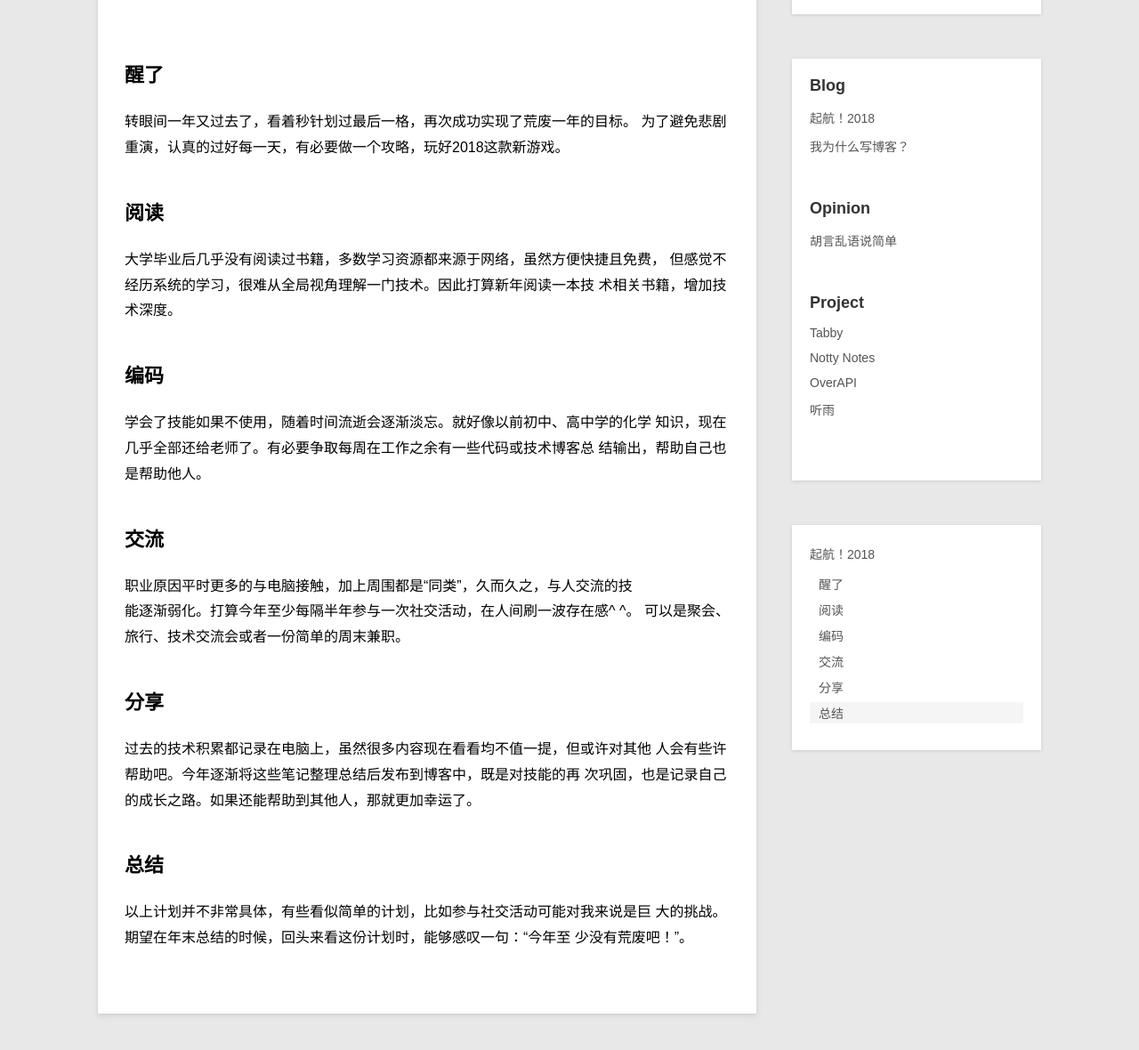
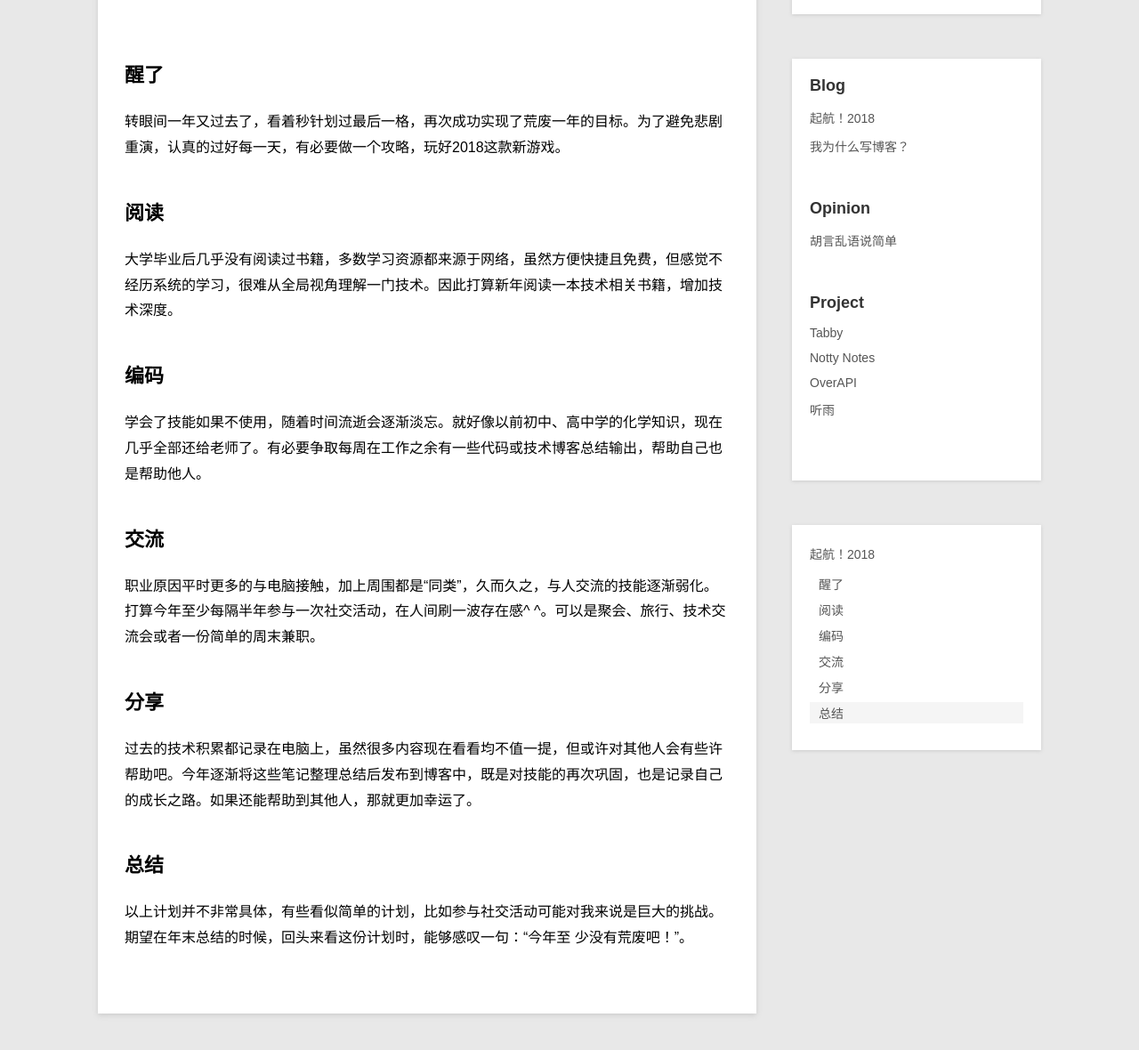
Before and after one commit to Nh-touch/Nh-touch.github.io, a Jekyll site: the page built from _posts/blog/2018-1-1-new-year.md, in a window 1280 px wide, cut to the strip 189-1408 px from the top of the page. Shown: the top 1180 px of the strip at 89% size. Built offline with Jekyll 4.4.1, drawn with Linux system fonts in a browser that asks for light colours; Markdown is read by kramdown in place of the engine named in the settings.

```diff
--- a/_posts/blog/2018-1-1-new-year.md
+++ b/_posts/blog/2018-1-1-new-year.md
@@ -5,32 +5,22 @@ description: 2018年新年展望与大致规划
 category: blog
 ---
 ## 醒了
-转眼间一年又过去了，看着秒针划过最后一格，再次成功实现了荒废一年的目标。
-为了避免悲剧重演，认真的过好每一天，有必要做一个攻略，玩好2018这款新游戏。
+转眼间一年又过去了，看着秒针划过最后一格，再次成功实现了荒废一年的目标。为了避免悲剧重演，认真的过好每一天，有必要做一个攻略，玩好2018这款新游戏。
 
 ## 阅读
-大学毕业后几乎没有阅读过书籍，多数学习资源都来源于网络，虽然方便快捷且免费，
-但感觉不经历系统的学习，很难从全局视角理解一门技术。因此打算新年阅读一本技
-术相关书籍，增加技术深度。
+大学毕业后几乎没有阅读过书籍，多数学习资源都来源于网络，虽然方便快捷且免费，但感觉不经历系统的学习，很难从全局视角理解一门技术。因此打算新年阅读一本技术相关书籍，增加技术深度。
 
 ## 编码
-学会了技能如果不使用，随着时间流逝会逐渐淡忘。就好像以前初中、高中学的化学
-知识，现在几乎全部还给老师了。有必要争取每周在工作之余有一些代码或技术博客总
-结输出，帮助自己也是帮助他人。
+学会了技能如果不使用，随着时间流逝会逐渐淡忘。就好像以前初中、高中学的化学知识，现在几乎全部还给老师了。有必要争取每周在工作之余有一些代码或技术博客总结输出，帮助自己也是帮助他人。
 
 ## 交流
-职业原因平时更多的与电脑接触，加上周围都是“同类”，久而久之，与人交流的技
-能逐渐弱化。打算今年至少每隔半年参与一次社交活动，在人间刷一波存在感^ ^。
-可以是聚会、旅行、技术交流会或者一份简单的周末兼职。
+职业原因平时更多的与电脑接触，加上周围都是“同类”，久而久之，与人交流的技能逐渐弱化。打算今年至少每隔半年参与一次社交活动，在人间刷一波存在感^ ^。可以是聚会、旅行、技术交流会或者一份简单的周末兼职。
 
 ## 分享
-过去的技术积累都记录在电脑上，虽然很多内容现在看看均不值一提，但或许对其他
-人会有些许帮助吧。今年逐渐将这些笔记整理总结后发布到博客中，既是对技能的再
-次巩固，也是记录自己的成长之路。如果还能帮助到其他人，那就更加幸运了。
+过去的技术积累都记录在电脑上，虽然很多内容现在看看均不值一提，但或许对其他人会有些许帮助吧。今年逐渐将这些笔记整理总结后发布到博客中，既是对技能的再次巩固，也是记录自己的成长之路。如果还能帮助到其他人，那就更加幸运了。
 
 ## 总结
-以上计划并不非常具体，有些看似简单的计划，比如参与社交活动可能对我来说是巨
-大的挑战。期望在年末总结的时候，回头来看这份计划时，能够感叹一句：“今年至
+以上计划并不非常具体，有些看似简单的计划，比如参与社交活动可能对我来说是巨大的挑战。期望在年末总结的时候，回头来看这份计划时，能够感叹一句：“今年至
 少没有荒废吧！”。
 
 [HZJun]: http://Nh-touch.github.io/  "HZJun"
```
